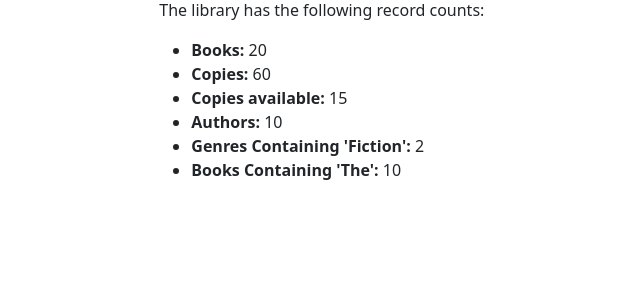
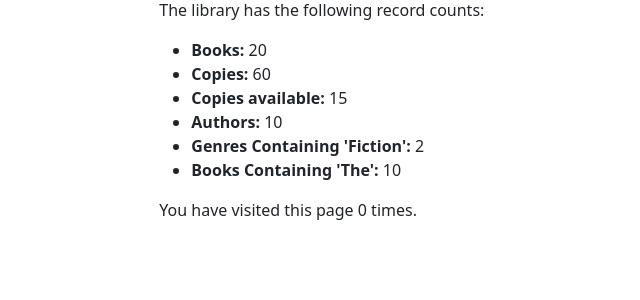
Before and after one commit to cjstepan/csci313-assignment-4-calvin-stepan, a Django app: page /catalog/ in a window 1280 px wide. Shown: the part 144-444 px from the top of the page, without its empty margins (66-706 px from the left). Run offline with Django 4.2, Linux system fonts and the light colour scheme; data comes from the database, SQL or seed files in the repository; both versions use the stored data as it was after the commit.

Commit message:
Part 7 -- Added Sessions and basic abilities to track sessions

```diff
--- a/locallibrary/catalog/templates/index.html
+++ b/locallibrary/catalog/templates/index.html
@@ -16,4 +16,8 @@
   <li><strong>Genres Containing 'Fiction':</strong> {{ num_genres }}</li>
   <li><strong>Books Containing 'The':</strong> {{ num_books_with_word }}</li>
 </ul>
+
+<p>
+  You have visited this page {{ num_visits }} time{{ num_visits|pluralize }}.
+</p>
 {% endblock %}
--- a/locallibrary/catalog/views.py
+++ b/locallibrary/catalog/views.py
@@ -18,6 +18,10 @@ def index(request):
     # The 'all()' is implied by default.
     num_authors = Author.objects.count()
 
+    # Number of visits to this view, as counted in the session variable.
+    num_visits = request.session.get('num_visits', 0)
+    request.session['num_visits'] = num_visits + 1
+
     context = {
         'num_books': num_books,
         'num_instances': num_instances,
@@ -25,6 +29,7 @@ def index(request):
         'num_authors': num_authors,
         'num_genres': num_genres,
         'num_books_with_word': num_books_with_word,
+        'num_visits': num_visits,
     }
 
     # Render the HTML template index.html with the data in the context variable
--- a/locallibrary/locallibrary/settings.py
+++ b/locallibrary/locallibrary/settings.py
@@ -122,3 +122,5 @@ STATIC_URL = 'static/'
 # https://docs.djangoproject.com/en/4.2/ref/settings/#default-auto-field
 
 DEFAULT_AUTO_FIELD = 'django.db.models.BigAutoField'
+
+SESSION_SAVE_EVERY_REQUEST = True
```
Also changed, not shown: locallibrary/db.sqlite3.
